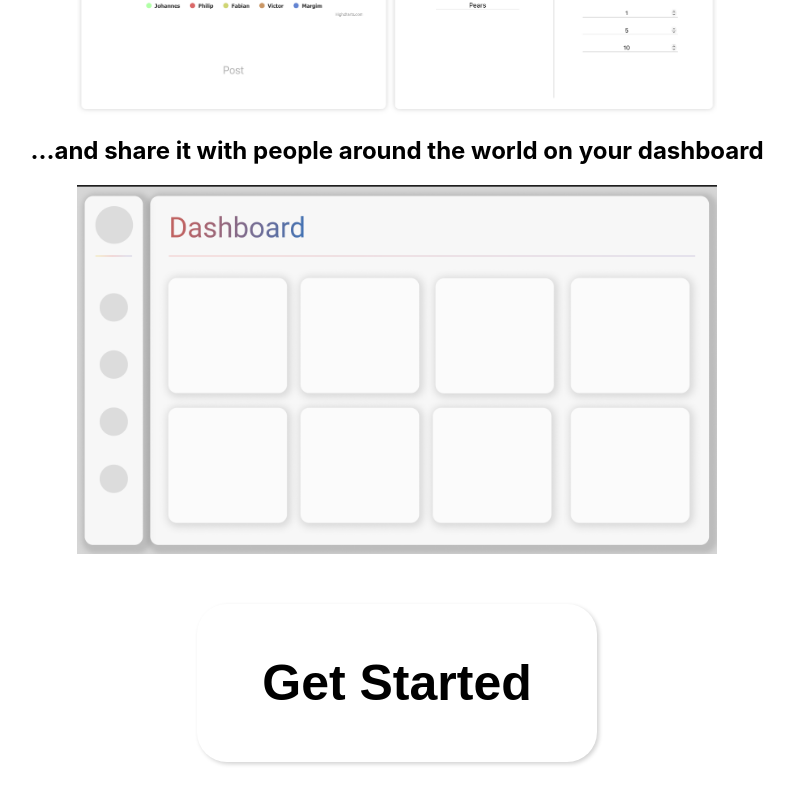
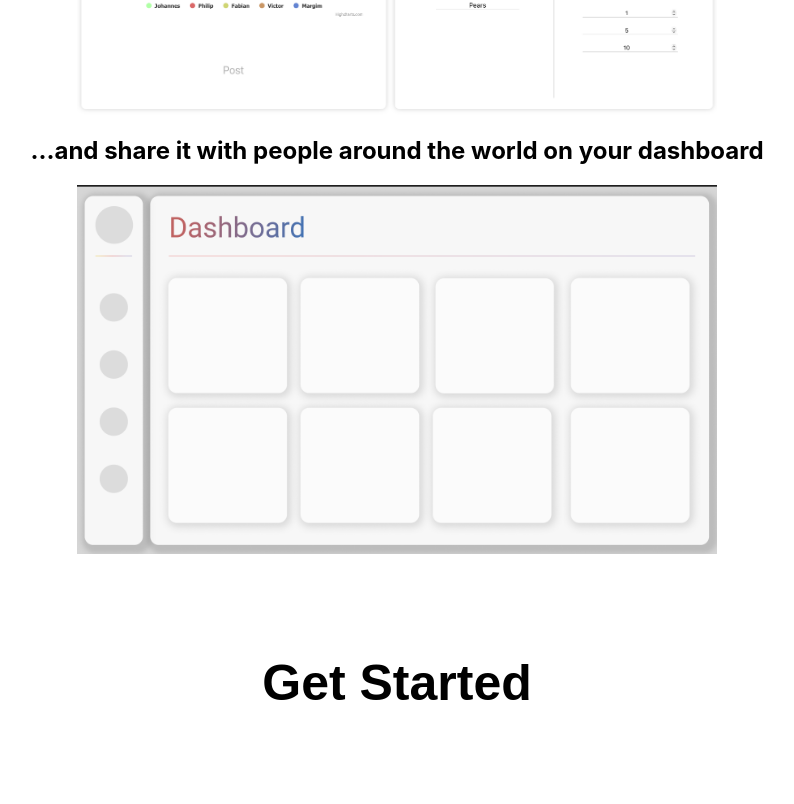
Before and after one commit to philipcoroiu/OnlyFin, a React (Create React App) app in the folder onlyfin-frontend/: page / in a window 1280 px wide. Shown: the part 579-1383 px from the top of the page, without its empty margins (243-1037 px from the left). Built offline with nearby package versions, Linux system fonts and the light colour scheme.

Commit message:
apparently that fix was actual bug

```diff
--- a/onlyfin-frontend/src/components/personalPage/MyPage.js
+++ b/onlyfin-frontend/src/components/personalPage/MyPage.js
@@ -56,7 +56,7 @@ export default function PersonalPage() {
 
                 //await axios.get("http://localhost:8080/test-login")
 
-                const response1 = await axios.get(process.env.REACT_APP_BACKEND_URL+`/principal-username`,
+                const response1 = await axios.get(process.env.REACT_APP_BACKEND_URL + `/principal-username`,
                     {
                         headers: {
                             'Content-type': 'application/json'
@@ -68,7 +68,7 @@ export default function PersonalPage() {
                 setUsername(response1.data);
                 console.log(username)
 
-                const response2 = await axios.get(process.env.REACT_APP_BACKEND_URL+`/fetch-about-me?username=${response1.data}`,
+                const response2 = await axios.get(process.env.REACT_APP_BACKEND_URL + `/fetch-about-me?username=${response1.data}`,
                     {
                         headers: {
                             'Content-type': 'application/json'
@@ -81,7 +81,7 @@ export default function PersonalPage() {
                 setUserData(response2.data);
 
 
-                const responseSubscribers = await axios.get(process.env.REACT_APP_BACKEND_URL+`/subscriptions/get-my-subscribe-count`,
+                const responseSubscribers = await axios.get(process.env.REACT_APP_BACKEND_URL + `/subscriptions/get-my-subscribe-count`,
                     {
                         headers: {
                             'Content-type': 'application/json'
@@ -97,7 +97,7 @@ export default function PersonalPage() {
                 navigate("/Login")
             }
 
-            const responseReviews = await axios.get(process.env.REACT_APP_BACKEND_URL+`/reviews/fetch-all?targetUsername=${username}`,
+            const responseReviews = await axios.get(process.env.REACT_APP_BACKEND_URL + `/reviews/fetch-all?targetUsername=${username}`,
                 {
                     headers: {
                         'Content-type': 'application/json'
@@ -132,7 +132,7 @@ export default function PersonalPage() {
 
     const updateUserText = async () => {
         try {
-            await axios.put(process.env.REACT_APP_BACKEND_URL+`/update-about-me`,
+            await axios.put(process.env.REACT_APP_BACKEND_URL + `/update-about-me`,
                 {text: userData},
                 {
                     headers: {
@@ -178,8 +178,10 @@ export default function PersonalPage() {
                 />
             </div>
             <div className="mypage--text--container">
-                <h2>{username}</h2>
-                <p className="mypage-subscribed"> <span className="subscribed-count">{subscribed}</span> Subs</p>
+                <div className="name-and-subs">
+                    <h2>{username}</h2>
+                    <p className="mypage-subscribed"><span className="subscribed-count">{subscribed}</span> Subs</p>
+                </div>
                 <div className="mypage--bio--container">
                     {isEditable ? (
                         <textarea
@@ -194,7 +196,7 @@ export default function PersonalPage() {
                         <p>{userData}</p>
                     )}
                     <div className="mypage-buttons">
-                        <button onClick={handleButtonClick}>{isEditable ? 'Save' : 'Edit'}</button>
+                        <button className="personalPage-review-card-edit" onClick={handleButtonClick}>{isEditable ? 'Save' : 'Edit'}</button>
                     </div>
                 </div>
             </div>
--- a/onlyfin-frontend/src/style/PersonalPage.css
+++ b/onlyfin-frontend/src/style/PersonalPage.css
@@ -37,7 +37,7 @@
 
 .mypage-subscribed {
     font-size: 20px;
-    margin: 0;
+    margin: 0 10px;
 }
 
 .subscribed-count {
@@ -79,6 +79,13 @@
     overflow-wrap: break-word;
     resize: none;
     font-family: -apple-system, BlinkMacSystemFont, 'Segoe UI', 'Roboto', 'Oxygen', 'Ubuntu', 'Cantarell', 'Fira Sans', 'Droid Sans', 'Helvetica Neue', sans-serif;
+}
+
+.name-and-subs {
+    display: flex;
+    justify-content: space-between;
+    align-items: center;
+    width: 10%;
 }
 
 /*
--- a/onlyfin-frontend/src/style/index.css
+++ b/onlyfin-frontend/src/style/index.css
@@ -25,24 +25,6 @@ body {
     sans-serif;
     -webkit-font-smoothing: antialiased;
     -moz-osx-font-smoothing: grayscale;
-}
-
-button {
-    width: 20%;
-    margin-top: 5px;
-    border: none;
-    border-radius: 30px;
-    background-color: rgba(217, 217, 217, 0.34);
-    font-size: 13px;
-    padding: 5px 10px;
-    box-shadow: 2px 2px 4px #d2d2d2;
-    transition: all 0.1s ease-in-out;
-}
-
-button:hover{
-    background-color: rgba(138, 138, 138, 0.34);
-    transition: all 0.1s ease-in-out;
-    cursor: pointer;
 }
 
 /*
```
